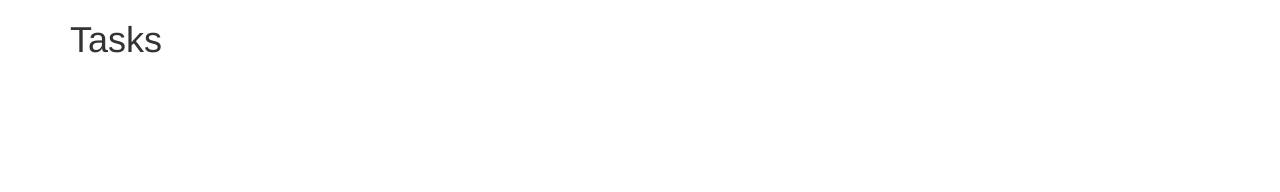
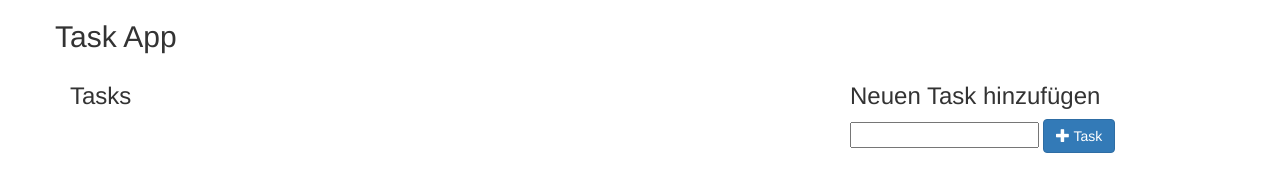
Before and after one commit to exside/angularjskurs-demoapp, a website: page app/index.html in a window 1280 px wide. Drawn offline with nearby package versions, Linux system fonts and the light colour scheme.

Commit message:
add tasks via input and button

```diff
--- a/app/index.html
+++ b/app/index.html
@@ -15,15 +15,27 @@
 
 <body ng-app>
 
-<div class="container">
-    <div ng-controller="KursController as ctrl">
-        <h1>Tasks</h1>
+<div class="container" ng-controller="KursController as ctrl">
 
-        <ul>
-            <li ng-repeat="task in ctrl.tasks">
-                {{task.name}}
-            </li>
-        </ul>
+    <div class="row">
+        <h2>Task App</h2>
+        <div class="col-md-8">
+            <h3>Tasks</h3>
+            <ul>
+                <li ng-repeat="task in ctrl.tasks">
+                    {{task.name}}
+                </li>
+            </ul>
+        </div>
+        <div class="col-md-4">
+            <h3>Neuen Task hinzufügen</h3>
+            <input ng-model="ctrl.newTask">
+            <button class="btn btn-primary" ng-click="ctrl.addTask(ctrl.newTask)">
+                <span class="glyphicon glyphicon-plus"></span> Task
+            </button>
+        </div>
+    </div>
+
     </div>
 </div>
 
--- a/app/scripts/app.js
+++ b/app/scripts/app.js
@@ -11,5 +11,15 @@ function KursController() {
 
     this.sayHello = function() {
         alert(this.name);
-    }
+    };
+
+    this.addTask = function(task) {
+        console.log(task);
+        if(task) {
+            this.tasks.push({
+                name: task,
+                done: false
+            })
+        }
+    };
 }
```
